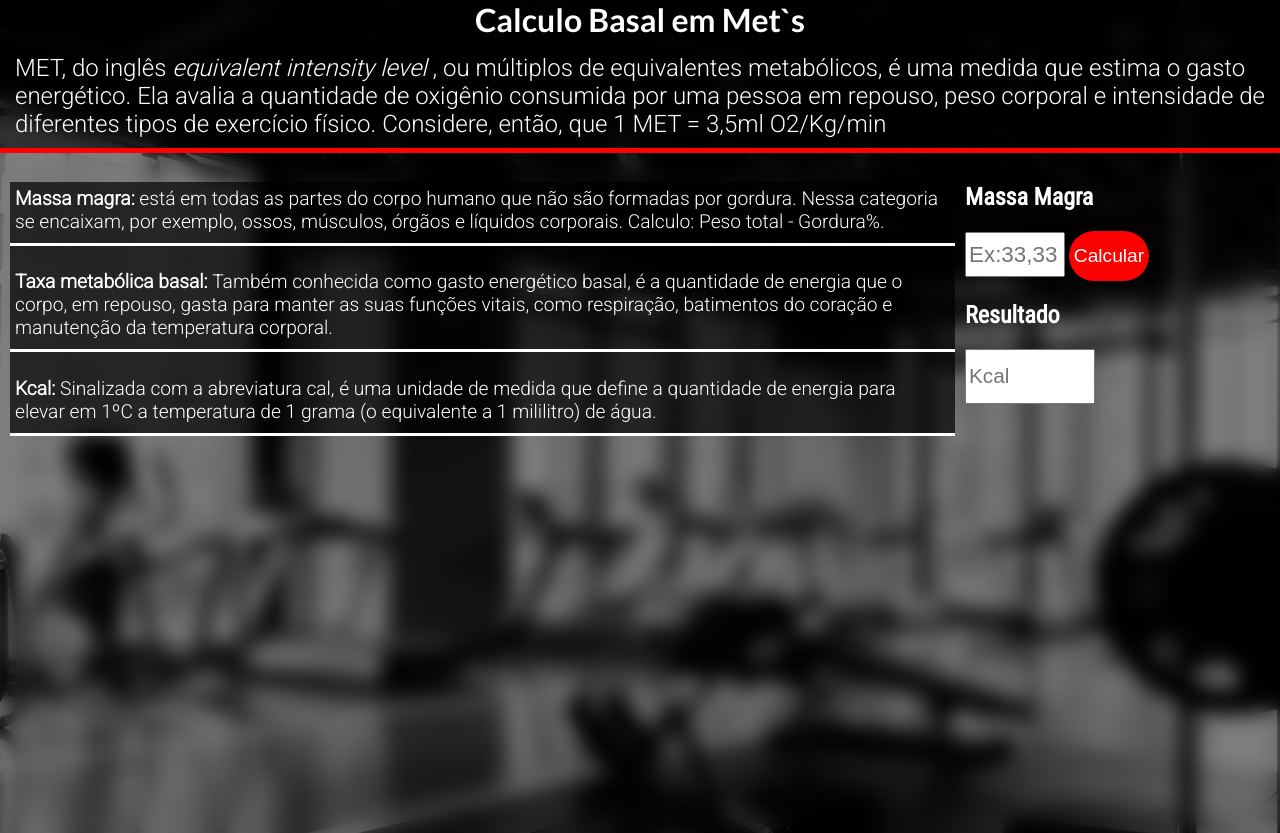
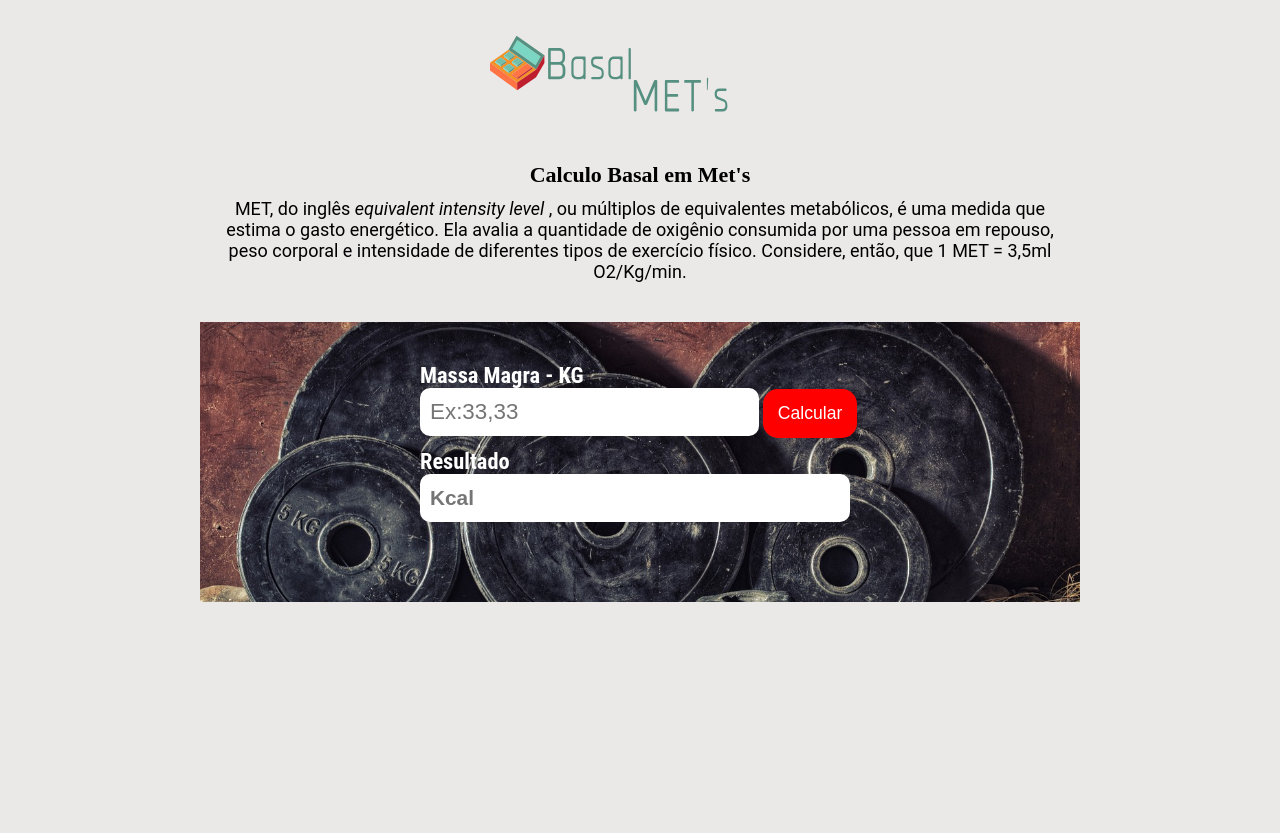
Before and after one commit to cicero-rodrigues-neto/calculo-basal, a plain HTML site: page index.html in a window 1280 px wide. After the commit the page ends 800 px from the top, so only its background shows below. Drawn offline with Linux system fonts and the light colour scheme.

Commit message:
Melhoria no layout
Melhoria no layout e retirada do basal para exercícios

```diff
--- a/index.html
+++ b/index.html
@@ -1,34 +1,29 @@
 <!DOCTYPE html>
-<html lang="pt-br">
+<html lang="pt-BR">
 
 <head>
     <meta charset="UTF-8">
     <meta http-equiv="X-UA-Compatible" content="IE=edge">
+    <link rel="icon" type="image/svg+xml" href="./assets/calculate-svgrepo-com.svg" />
     <meta name="viewport" content="width=device-width, initial-scale=1.0">
     <title>Calcuto Basal Met`s</title>
     <link rel="stylesheet" href="style.css">
-    <link rel="preconnect" href="https://fonts.googleapis.com">
-    <link rel="preconnect" href="https://fonts.gstatic.com" crossorigin>
-    <link href="https://fonts.googleapis.com/css2?family=Fredoka:wght@600&family=Lato:wght@700&display=swap"
-        rel="stylesheet">
-    <link rel="preconnect" href="https://fonts.googleapis.com">
-    <link rel="preconnect" href="https://fonts.gstatic.com" crossorigin>
-    <link href="https://fonts.googleapis.com/css2?family=Roboto+Condensed&display=swap" rel="stylesheet">
-    <link rel="preconnect" href="https://fonts.googleapis.com">
-<link rel="preconnect" href="https://fonts.gstatic.com" crossorigin>
-<link href="https://fonts.googleapis.com/css2?family=Roboto:wght@300&display=swap" rel="stylesheet">
+    <script src="script.js" defer></script>
 </head>
 
 <body>
+    <header>
+        <img src="./assets/basal.svg" alt="Logo basal">
+    </header>
     <div class="texto">
-        <h1 class="titulo">Calculo Basal em Met`s</h1>
-        <p class="paragrafo">MET, do inglês <em>equivalent intensity level</em> , ou múltiplos de equivalentes metabólicos, é uma medida que estima o gasto energético. Ela avalia a quantidade de oxigênio consumida por uma pessoa em repouso, peso corporal e intensidade de diferentes tipos de exercício físico. Considere, então, que 1 MET = 3,5ml O2/Kg/min </p>
+        <h1 class="titulo">Calculo Basal em Met's</h1>
+        <p class="paragrafo">MET, do inglês <em>equivalent intensity level</em> , ou múltiplos de equivalentes metabólicos, é uma medida que estima o gasto energético. Ela avalia a quantidade de oxigênio consumida por uma pessoa em repouso, peso corporal e intensidade de diferentes tipos de exercício físico. Considere, então, que 1 MET = 3,5ml O2/Kg/min. </p>
     </div>
 
     <div class="container">
         <div class="cc-resultado">
         <div class="calculo">
-            <h2>Massa Magra</h2>
+            <h2>Massa Magra - KG</h2>
             <input size="1" id="campo1" maxlength="5" value="" type="text" placeholder="Ex:33,33" onblur="calcular()">
             <button id="butao">Calcular</button>
         </div>
@@ -38,28 +33,67 @@
             <input type="text" readonly="readonly" size="1" id="resultado" maxlength="4" placeholder="Kcal">
         </div>
     </div>
+</div>
+<!-- <div class="cc-resultado2">
+    <div class="calculo2">
+        <h1 class="tabela">Met das atividades fisicas</h1>
+        <h2 class="part2">Tabela</h2>
+        <select name="Atividade" id="calculo2" onblur="calcular2()">
+            <option selected="" value="">Selecione a Atividade</option>
+            <option value="">Ioga Moderado - 2,5 </option>
+            <option value="">Corrida Intensa (13,5km/h) - 13,5</option>
+            <option value="">Ciclismo Moderado(18km/h) - 6.0</option>
+            <option value="">Futebol(Recreação) - 7.0</option>
+        </select>
+        <button id="butao2">Calcular</button>
 
+            <h2 class="part2">Peso corporal</h2>
+            <input type="text" placeholder="Ex:70kg" id="calculo3">
+            <h2 class="part2">Tempo de atividade</h2>
+            <input type="text" placeholder="Ex:'0,30' min / '1' hora" id="calculo4">
+            <h2 class="part2">Resultado</h2>
+            <input type="text"  size="1" id="resultado3" maxlength="10" placeholder="Kcal">
+        </div>
 
-           <div class="mtk-container">
-        <p class="mtk-texto"><span>Massa magra: </span> está em todas as partes do corpo humano que não são formadas por gordura. Nessa categoria se encaixam, por exemplo, ossos, músculos, órgãos e líquidos corporais. Calculo: Peso total - Gordura%. </p>
+    <div class="mtk-container2">
+        <h1 class="h1">Met Exercicios</h1>
+        <p class="mtk-texto2">MET para cada tipo de exercício físico, e ele varia de acordo com a intensidade da prática. Assim, a corrida a 15km/h possui um MET superior à corrida a 8km/h.</p>
 
-        <p class="mtk-texto"><span>Taxa metabólica basal: </span>Também conhecida como gasto energético basal, é a quantidade de energia que o corpo, em repouso, gasta para manter as suas funções vitais, como respiração, batimentos do coração e manutenção da temperatura corporal.</p>
+        <p class="mtk-texto2">O cálculo  para se chegar ao seu consumo de calorias é simples e a fórmula apresenta um número aproximado de calorias perdidas.</p>
+            <p class="mtk-texto2">Naturalmente, esse não é um resultado exato, já que podemos considerar muitas variáveis, como a intensidade, o clima, as variabilidades corporais, entre outras. Mesmo que não seja tão preciso, é uma maneira de controlar quantas calorias foram gastas.</p>
 
-        <p class="mtk-texto"><span>Kcal: </span>Sinalizada com a abreviatura cal, é uma unidade de medida que define a quantidade de energia para elevar em 1ºC a temperatura de 1 grama (o equivalente a 1 mililitro) de água.</p>
+        <p class="mtk-texto2"><span>Exemplo: </span> Um atleta com peso de 75 kg que se propõe a andar de bicicleta pelo período de 1 hora. O MET para andar de bicicleta de forma intensa é 10,0. Através da formula: 10,0 x 75 x 1 = 750 calorias queimadas.</p>
     </div>
 </div>
 
 
+<footer>
+    <ul class="sobre">
+        <li>
+            <a href="#assinaturas">Assinaturas</a>
+        </li>
+        <li>
+            <a href="#quemsomos">Quem Somos</a>
+        </li>
+        <li>
+            <a href="#faleconosco">Fale Conosco</a>
+        </li>
+        <li>
+            <a href="politica">Politica de Privacidade</a>
+        </li>
+    </ul>
 
-
-    <script>
-
-function calcular(){
-    var valor1 = parseInt(document.getElementById('campo1').value, 10);
-
-    document.getElementById('resultado').value = Math.trunc(3.5 * valor1 * 1440 / 1000 *5 * 1.1 * 1.1) + " " +"Kcal";
-}
-
-    </script>
+    <ul class="icones-sociais">
+        <li>
+            <a href="" target="blank"><i class="fa-brands fa-facebook-square"></i></a>
+        </li>
+        <li>
+            <a href="" target=blank><i class="fa-brands fa-instagram"></i></a>
+        </li>
+        <li>
+            <a href="" target="blank"><i class="fa-brands fa-tiktok"></i></i></a>
+        </li>
+    </ul>
+</footer> -->
 </body>
 </html>
--- a/style.css
+++ b/style.css
@@ -1,63 +1,69 @@
 * {
     box-sizing: border-box;
+    margin: 0;
+    padding: 0;
+}
+body {
+    margin: 0 200px;
+    height: 100vh;
+    background-color: #ebe8e8;
 }
 
-body {
-    background-image: url(assets/risen-wang-20jX9b35r_M-unsplash.jpg);
-    background-repeat: no-repeat;
-    background-size: 1400px;
-    margin: 0;
+header {
     display: block;
-    align-items: center ;
-    justify-content: center;
+    margin: 0 auto;
+    max-width: 300px;
+}
+
+header img {
+    width: 80%;
 }
 
 .titulo {
-    font-family: 'Lato', sans-serif;
-    color: white;
-    margin: 0 0 10px 0;
     text-align: center;
-    font-size: 2em;
+    font-size: 22px;
+    color: black;
 }
 
 .texto {
-    display: inline-block;
     color: white;
     font-size: 1.7;
-    /*margin: 0 0 5px 0;*/
-    background-color: rgba(0, 0, 0, 0.804);
-    backdrop-filter: blur(10px);
-    -webkit-backdrop-filter: blur(10px);
-    border-bottom:solid 5px rgb(255, 0, 0);
+    width: 100%;
+    padding-bottom: 30px;
 }
 
 .paragrafo {
-    color: white;
-    font-size: 1.5em;
+    color: rgb(0, 0, 0);
+    font-size: 18px;
     padding: 5px 15px 5px 15px;
     margin: 5px 0 5px 0;
     font-family: Roboto, Oxygen, Ubuntu, Cantarell, 'Open Sans', 'Helvetica Neue', sans-serif;
+    text-align: center;
 }
 
 .container {
-    margin: 0;
-    padding: 10px;
-    background-color: rgba(0, 0, 0, 0.504);
-    backdrop-filter: blur(10px);
-    -webkit-backdrop-filter: blur(10px);
     width: 100%;
-    height: 680px;
-    /*border-radius: 10px;*/
+    height: 280px;
+    background-image: url(./assets/sports-1452965_1280.jpg);
+    background-repeat: no-repeat;
+    background-position: center;
+    background-size: cover;
+
 }
+
+
 
 .cc-resultado .calculo .calculo-final {
     display: flex;
 }
 
 .cc-resultado {
-    width: 25%;
-    float: right;
-    padding-left: 10px;
+    width: 50%;
+    height: 100%;
+    padding: 30px 0;
+    color: white;
+    display: block;
+    margin: 0 auto;
 }
 
 .calculo {
@@ -66,52 +72,110 @@ body {
 }
 
 .calculo-final {
-    /*padding-left: 10px;*/
-    margin: 0;
+    margin-right: 10px;
 }
 
 
 #campo1 {
-    width: 100px;
-    height: 45px;
+    width: 77%;
+    height: 3rem;
     font-size: 1.4em;
+    border: 0;
+    border-radius: 10px;
+    padding: 10px;
 }
 
 #butao {
     background-color: rgb(255, 0, 0);
-    border-radius: 30px;
+    border-radius: 15px;
     border: none;
-    width: 80px;
-    height: 50px;
     color: white;
-    font-size: 1.2em;
-    box-shadow: 3px white;
-    padding: 3px;
+    font-size: 1.1em;
+    padding: 14px 15px;
+    cursor: pointer;
+}
+
+.cc-resultado2 {
+    width: 100%;
+    height: 350px;
+    padding-left: 20px;
+    background-color: #f3cb9b;
+}
+
+.calculo2 {
+    width: 30.5%;
+    height: 350px;
+    display: inline-block;
+    padding: 0 15px 0 10px;
+    background-color: #f9e5cd;
+    color: rgb(0, 0, 0);
+}
+
+.tabela {
+    text-align: center;
+    margin: 0;
+}
+
+.mtk-container2 {
+    width: 70%;
+    height: 100%;
+    font-size: 1.3em;
+    margin: 0;
+}
+
+.mtk-texto1 {
+    padding: 15px 5px 20px 20px;
+    margin: 0;
+}
+
+.mtk-texto2 {
+    width: 100%;
+}
+
+
+#calculo2 {
+    width: 70%;
+    height: 2.6rem;
+    font-size: 1.4em
+}
+
+#resultado3 {
+    width: 70%;
+    height: 3rem;
+    font-size: 1.4em
 }
 
 #butao:hover {
-   transform: scale(1.1);
-   border: solid 2px white;
+  background-color: rgb(190, 11, 11);
 }
 
 #resultado {
-    width: 130px;
-    height: 55px;
+    width: 100%;
+    height: 3rem;
     font-size: 1.3em;
+    border: 0;
+    border-radius: 10px;
+    padding: 10px;
+    font-weight: 600;
 }
 
 h2 {
     font-family: 'Roboto Condensed', sans-serif;
-    color: white;
+    color: #ffffff;
+    font-size: 1.4em;
 }
 
 .mtk-container {
     font-family: 'Roboto', sans-serif;
     font-size: 1.2em;
     color: white;
-    width: 75%;
-    /*height: 300px;*/
-    background-color: rgba(0, 0, 0, 0.699);
+
+    height: 100%;
+    background-color: #3b4a37;
+}
+.part2 {
+    margin: 1px;
+    color: black;
 }
 
 span {
@@ -119,53 +183,45 @@ span {
 }
 
 .mtk-texto {
+    height: 33%;
     border-bottom:solid 3px rgb(255, 255, 255);
-    padding: 5px 5px 10px 5px;
+    padding: 15px 5px 20px 20px;
+    margin: 0;
 }
 
-@media screen and (device-aspect-ratio: 16/9), screen and (device-aspect-ratio: 16/10) {
-    body {
-        width: 100%;
-        height: 100%;
-    }
+footer {
+    margin: 0;
+    height: 100px;
+    width: 100%;
+    background-color: #ef7f7b;
+    color: white;
 }
 
-/* Dispositivos pequenos (telefones, 600px e inferior) */
-@media only screen and (max-width: 600px) {
-    body {
-        width: 100%;
-        height: 100%;
-    }
+footer li a {
+    color: black;
+    text-decoration: none;
+    text-align: center;
+}
+.sobre {
+    text-align: center;
+    margin: 0;
 }
 
-/* Dispositivos pequenos (tablets modo retrato e telefones grandes, 600px e superior) */
-@media only screen and (min-width: 600px) {
-    body {
-        width: 100%;
-        height: 100%;
-    }
+.sobre li {
+    display: inline-block;
+    text-decoration: none;
+    color:rgb(0, 0, 0) ;
+    padding: 5px ;
 }
 
-/* Dispositivos médios (tablets modo paisagem, 768px e superior) */
-@media only screen and (min-width: 768px) {
-    body {
-        width: 100%;
-        height: 100%;
-    }
+.icones-sociais {
+    text-align: center;
+    margin: 0;
 }
 
-/* Dispositivos grandes (laptops/desktops, 992px e superior) */
-@media only screen and (min-width: 992px) {
-    body {
-        width: 100%;
-        height: 100%;
-    }
+.icones-sociais li {
+    display: inline-block;
+    padding: 10px;
+    text-align: center;
+    margin: 0;
 }
-
-/* Dispositivos extragrandes (laptops e desktops grandes, 1200px e superior) */
-@media only screen and (min-width: 1200px) {
-    body {
-        width: 100%;
-        height: 100%;
-    }
-}
```
Also changed, not shown: script.js (+10 -8 lines), assets/basal.svg (added), assets/calculate-svgrepo-com.svg (added), assets/sports-1452965_1280.jpg (added).
